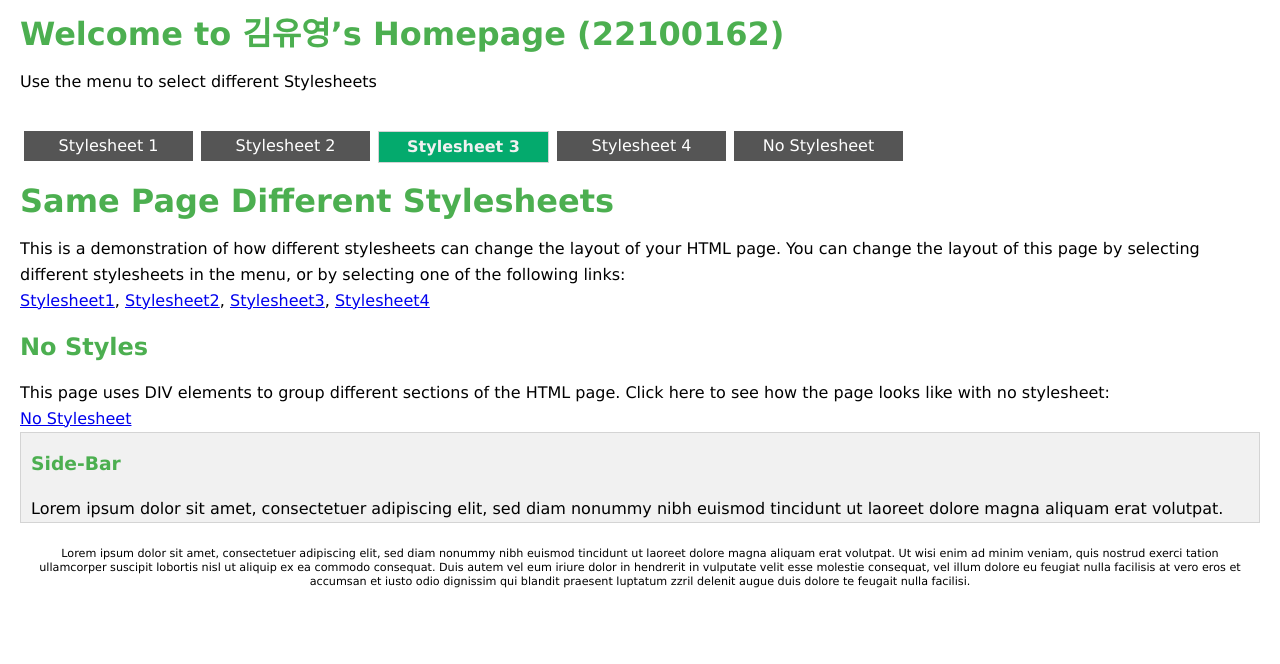
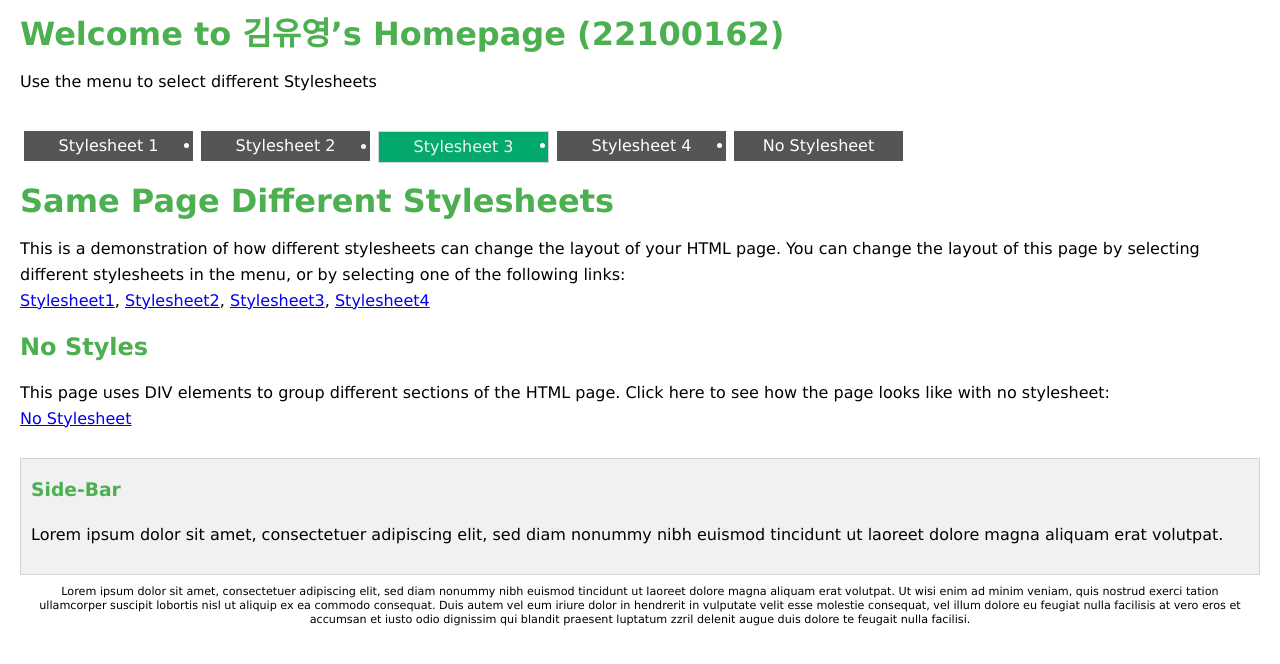
Before and after one commit to l3ARON/OSS_Assignment-1, a plain HTML site: page style3.html in a window 1280 px wide. Drawn offline with Linux system fonts and the light colour scheme.

Commit message:
complete style3

```diff
--- a/style3.html
+++ b/style3.html
@@ -45,21 +45,16 @@
             float: left;
             background-color: #555555;
             color: #ffffff;
-            list-style-type: none;
             margin: 4px;
             padding: 2px;
             text-align: center;
-            cursor: pointer;
         }
 
         .menuitem_on {
             background-color: #04AA6D;
             border: 1px solid #d4d4d4;
             color: #f1f1f1;
-            font-weight: bold;
-            list-style-type: none;
             padding: 2px;
-            cursor: pointer;
         }
         </style>
 </head>
@@ -97,16 +92,19 @@
             Click here to see how the page looks like with no stylesheet:
             <br>
             <a href="index.html"> No Stylesheet </a>
+            <br>
+            <br>
         </div>
         <div id="sidebar">
             <h3>Side-Bar</h3>
             Lorem ipsum dolor sit amet, consectetuer adipiscing elit,
             sed diam nonummy nibh euismod tincidunt ut laoreet dolore magna aliquam erat volutpat.
+            <br>
+            <br>
         </div>
     </div>
 
     <div id="bottom">
-        <br>
         Lorem ipsum dolor sit amet, consectetuer adipiscing elit, sed diam nonummy nibh euismod tincidunt ut laoreet dolore magna aliquam erat volutpat.
         Ut wisi enim ad minim veniam, quis nostrud exerci tation ullamcorper suscipit lobortis nisl ut aliquip ex ea commodo consequat.
         Duis autem vel eum iriure dolor in hendrerit in vulputate velit esse molestie consequat, vel illum dolore eu feugiat nulla facilisis
```
